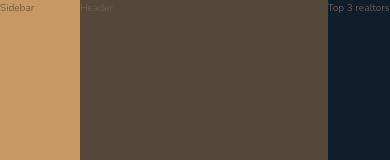
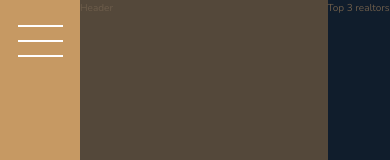
Before and after one commit to erichodges/css_study3, a website: page index.html in a window 390 px wide. Shown: the top 160 px of the page. Drawn offline with nearby package versions, Linux system fonts and the light colour scheme.

Commit message:
added menu hamburger

```diff
--- a/index.html
+++ b/index.html
@@ -13,7 +13,7 @@
     </head>
     <body class="container">
         <div class="sidebar">
-            Sidebar
+            <button class="nav-btn"></button>
         </div>
 
         <header class="header">
@@ -347,7 +347,7 @@
               </li>
             </ul>
             <p class="copyright">
-              &copy; Copyright 2018 by <a href="jonas.io" class="copyright">Jonas.io</a>
+              &copy; Copyright 2018 by <a href="http://www.jonas.io" class="copyright">Jonas.io</a>
             </p>
         </footer>
     </body>
--- a/sass/_sidebar.scss
+++ b/sass/_sidebar.scss
@@ -2,4 +2,31 @@
   background-color: $color-primary;
   grid-column: sidebar-start / sidebar-end;
   grid-row: 1 / -1;
+
+  display: flex;
+  justify-content: center;
 }
+
+.nav-btn {
+  border: none;
+  border-radius: 0;
+  cursor: pointer;
+
+  background-color: #fff;
+  height: 2px;
+  width: 4.5rem;
+  margin-top: 4rem;
+
+  &::before,
+  &::after {
+    background-color: #fff;
+    height: 2px;
+    width: 4.5rem;
+    content: "";
+    display: block;
+
+  }
+
+  &::before { transform: translatey(-1.5rem); }
+  &::after { transform: translatey(1.3rem); }
+}
```
Also changed, not shown: css/style.css.
